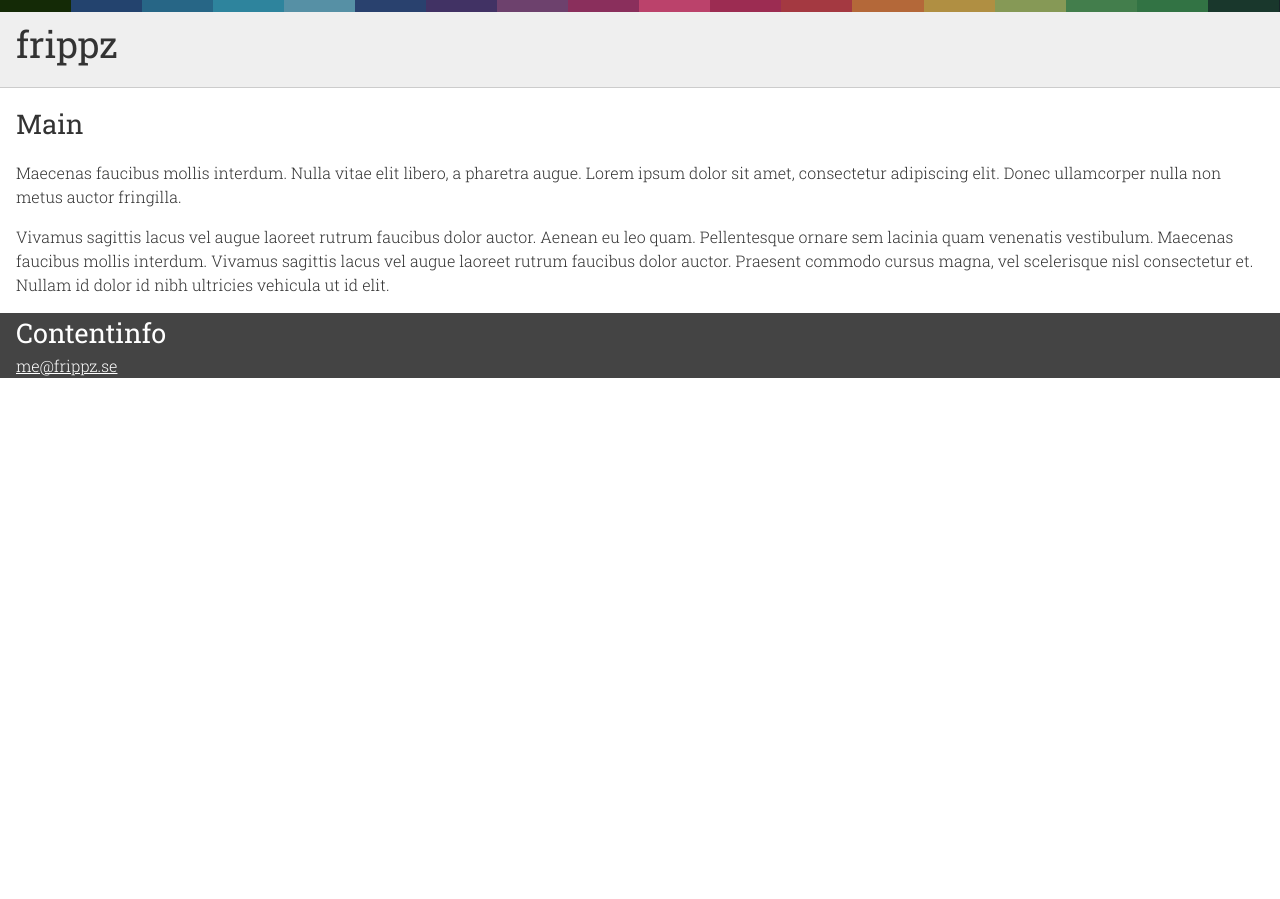
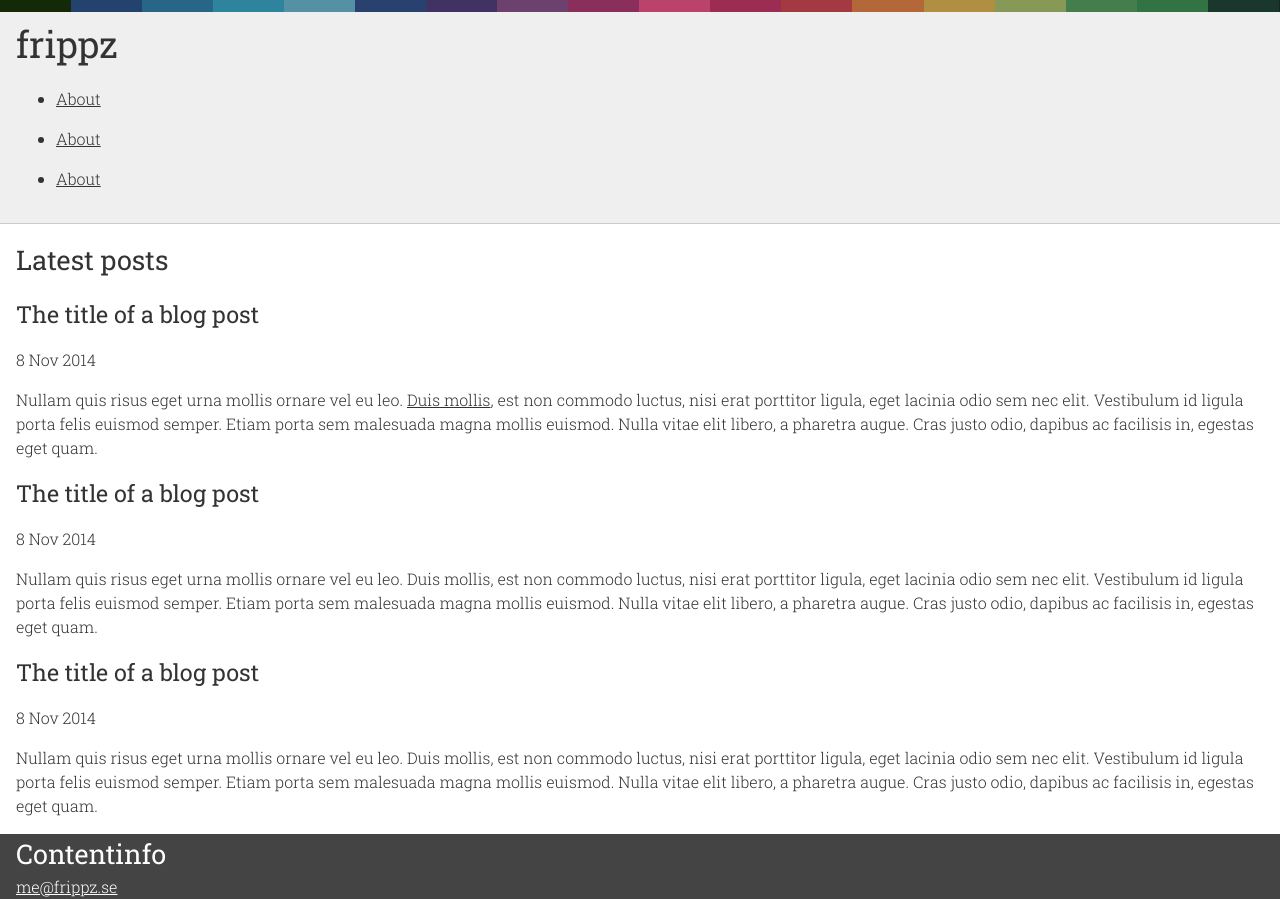
Before and after one commit to frippz/blog-prototype, a plain HTML site: page start.html in a window 1280 px wide. Before the commit the page ends 800 px from the top, so only its background shows below. Drawn offline with Linux system fonts and the light colour scheme.

Commit message:
Add navigation and sample content

```diff
--- a/start.html
+++ b/start.html
@@ -17,13 +17,47 @@
 <body>
 
   <header role="banner">
+
     <h1>frippz</h1>
+
+    <nav role="navigation">
+      <ul>
+        <li><a href="#">About</a></li>
+        <li><a href="#">About</a></li>
+        <li><a href="#">About</a></li>
+      </ul>
+    </nav>
+
   </header>
 
   <main role="main">
-    <h2>Main</h2>
-    <p>Maecenas faucibus mollis interdum. Nulla vitae elit libero, a pharetra augue. Lorem ipsum dolor sit amet, consectetur adipiscing elit. Donec ullamcorper nulla non metus auctor fringilla.</p>
-    <p>Vivamus sagittis lacus vel augue laoreet rutrum faucibus dolor auctor. Aenean eu leo quam. Pellentesque ornare sem lacinia quam venenatis vestibulum. Maecenas faucibus mollis interdum. Vivamus sagittis lacus vel augue laoreet rutrum faucibus dolor auctor. Praesent commodo cursus magna, vel scelerisque nisl consectetur et. Nullam id dolor id nibh ultricies vehicula ut id elit.</p>
+
+    <h2>Latest posts</h2>
+
+    <article>
+      <h3>The title of a blog post</h3>
+      <footer>
+        <time datetime="2014-11-08">8 Nov 2014</time>
+      </footer>
+      <p>Nullam quis risus eget urna mollis ornare vel eu leo. <a href="#">Duis mollis</a>, est non commodo luctus, nisi erat porttitor ligula, eget lacinia odio sem nec elit. Vestibulum id ligula porta felis euismod semper. Etiam porta sem malesuada magna mollis euismod. Nulla vitae elit libero, a pharetra augue. Cras justo odio, dapibus ac facilisis in, egestas eget quam.</p>
+    </article>
+
+    <article>
+      <h3>The title of a blog post</h3>
+      <footer>
+        <time datetime="2014-11-08">8 Nov 2014</time>
+      </footer>
+      <p>Nullam quis risus eget urna mollis ornare vel eu leo. Duis mollis, est non commodo luctus, nisi erat porttitor ligula, eget lacinia odio sem nec elit. Vestibulum id ligula porta felis euismod semper. Etiam porta sem malesuada magna mollis euismod. Nulla vitae elit libero, a pharetra augue. Cras justo odio, dapibus ac facilisis in, egestas eget quam.</p>
+    </article>
+
+    <article>
+      <h3>The title of a blog post</h3>
+      <footer>
+        <time datetime="2014-11-08">8 Nov 2014</time>
+      </footer>
+      <p>Nullam quis risus eget urna mollis ornare vel eu leo. Duis mollis, est non commodo luctus, nisi erat porttitor ligula, eget lacinia odio sem nec elit. Vestibulum id ligula porta felis euismod semper. Etiam porta sem malesuada magna mollis euismod. Nulla vitae elit libero, a pharetra augue. Cras justo odio, dapibus ac facilisis in, egestas eget quam.</p>
+    </article>
+
   </main>
 
   <footer role="contentinfo">
```
